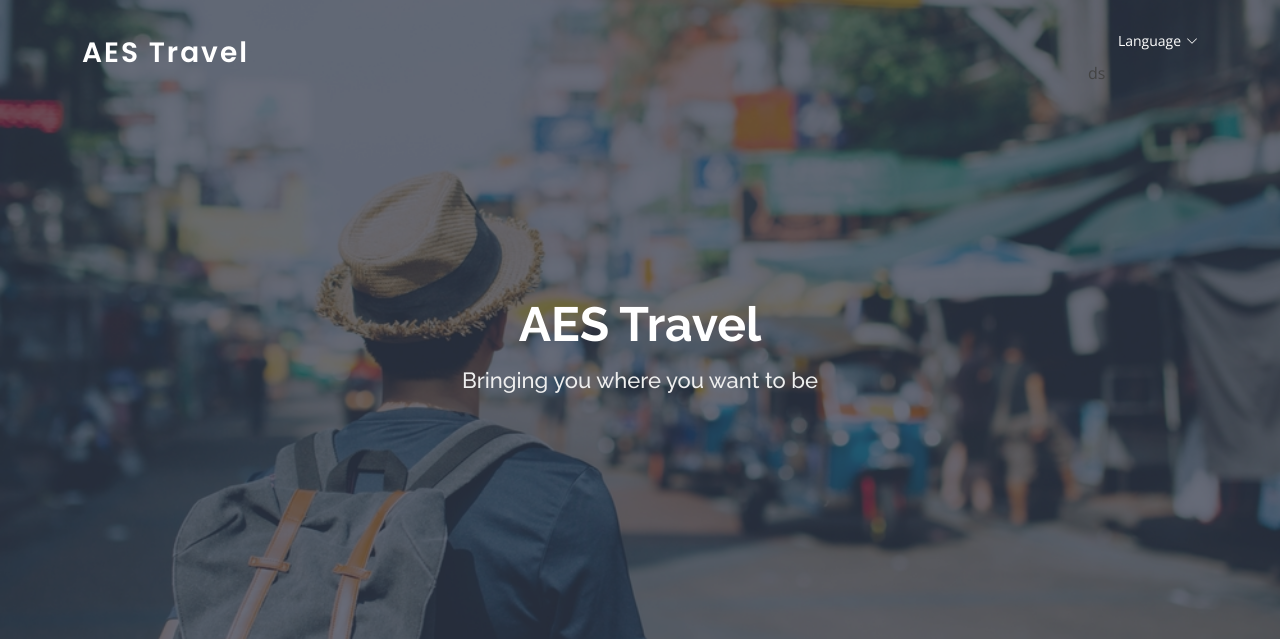
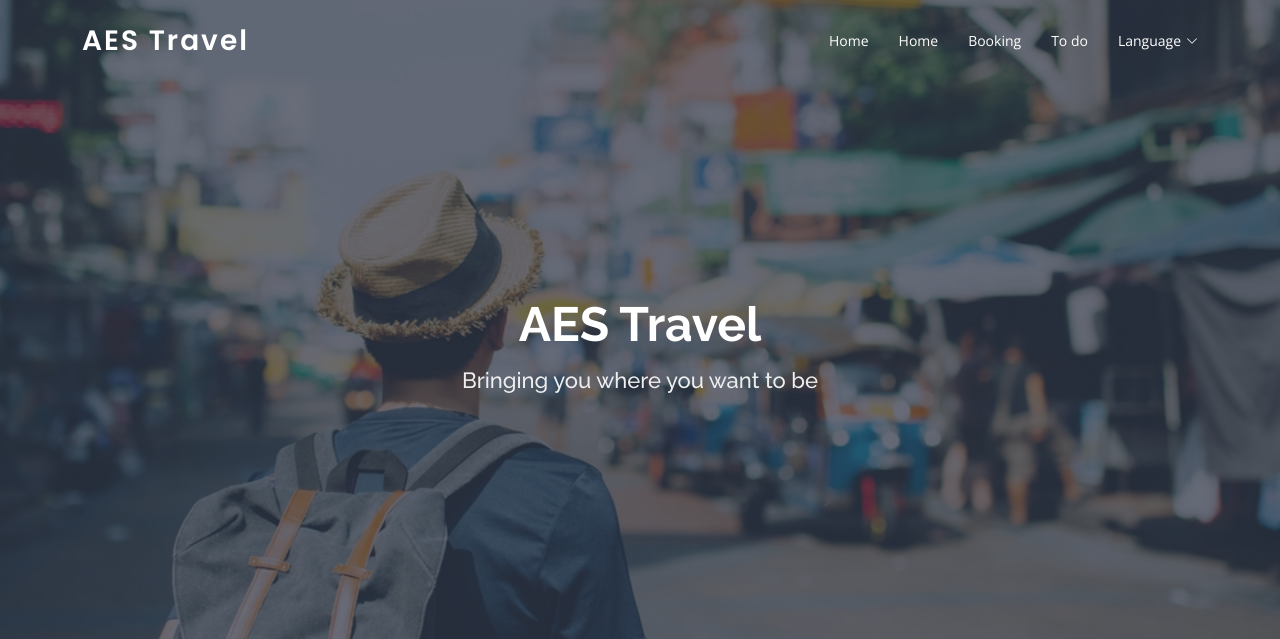
Before and after one commit to ErnestDecina/sdev2004-ca-website, a Flask app: page /ko/todo in a window 1280 px wide. Shown: the top 639 px of the page. Run offline with Flask 3, Linux system fonts and the light colour scheme; some libraries are stand-ins or nearby versions.

Commit message:
Fixed Header

```diff
--- a/sdev2004-ca-website/app/templates/layouts/header.html
+++ b/sdev2004-ca-website/app/templates/layouts/header.html
@@ -7,16 +7,34 @@
             <h1 class="logo"><a href="{{ url_for('ko_home') }}">{{_("Vist Korea")}}</a></h1>
             <nav class="navbar" id="navbar">
                 <ul>
-
+                    {% if country_selector == "ko" %}
                         {% if lang_code == "ko" %}
                             <li><a class="active" href="{{ url_for('ko_home') }}">{{_("Home")}}</a></li>
                         {% elif lang_code == "sv"%}
-                        <li><a class="nav-link scrollto" href="{{ url_for('sv_home') }}">{{_("Home")}}</a></li>
-                        <li><a class="nav-link scrollto" href="{{ url_for('sv_booking') }}">{{_("Booking")}}</a></li>
-                        <li><a class="nav-link scrollto" href="{{ url_for('sv_todo') }}">{{_("To do")}}</a></li>
-                        <li><a class="nav-link scrollto" href="#">{{_("Contact")}}</a></li>
+                            <li><a class="nav-link scrollto" href="{{ url_for('ko_home') }}">{{_("Home")}}</a></li>
+                            <li><a class="nav-link scrollto" href="{{ url_for('ko_booking') }}">{{_("Booking")}}</a></li>
+                            <li><a class="nav-link scrollto" href="{{ url_for('ko_todo') }}">{{_("To do")}}</a></li>
                         {% elif lang_code == "en" %}
                             <li><a class="nav-link scrollto" href="{{ url_for('index') }}">{{_("Home")}}</a></li>
+                        {% endif %}
+                    {% elif country_selector == "sv" %}
+                        {% if lang_code == "ko" %}
+                            <li><a class="active" href="{{ url_for('ko_home') }}">{{_("Home")}}</a></li>
+                        {% elif lang_code == "sv"%}
+                            <li><a class="nav-link scrollto" href="{{ url_for('ko_home') }}">{{_("Home")}}</a></li>
+                            <li><a class="nav-link scrollto" href="{{ url_for('ko_booking') }}">{{_("Booking")}}</a></li>
+                            <li><a class="nav-link scrollto" href="{{ url_for('ko_todo') }}">{{_("To do")}}</a></li>
+                        {% elif lang_code == "en" %}
+                            <li><a class="nav-link scrollto" href="{{ url_for('index') }}">{{_("Home")}}</a></li>
+                            <li><a class="nav-link scrollto" href="{{ url_for('en_home') }}">{{_("Home")}}</a></li>
+                            <li><a class="nav-link scrollto" href="{{ url_for('en_booking') }}">{{_("Booking")}}</a></li>
+                            <li><a class="nav-link scrollto" href="{{ url_for('en_todo') }}">{{_("To do")}}</a></li>
+                        {% endif %}
+                    {% elif country_selector == "en" %}
+                            <li><a class="nav-link scrollto" href="{{ url_for('index') }}">{{_("Home")}}</a></li>
+                            <li><a class="nav-link scrollto" href="{{ url_for('ko_home') }}">{{_("Home")}}</a></li>
+                            <li><a class="nav-link scrollto" href="{{ url_for('ko_booking') }}">{{_("Booking")}}</a></li>
+                            <li><a class="nav-link scrollto" href="{{ url_for('ko_todo') }}">{{_("To do")}}</a></li>
                     {% endif %}
                     <li class="dropdown"><a href="#"><span>{{_("Language")}}</span> <i class="bi bi-chevron-down"></i></a>
                         <ul>
@@ -44,15 +62,30 @@
 
             <nav class="navbar" id="navbar">
                 <ul>
+                    {% if country_selector == "ko" %}
                         {% if lang_code == "ko" %}
-                        <li><a class="nav-link scrollto activ" href="{{ url_for('ko_home') }}">{{_("Home")}}</a></li>
+                            <li><a class="active" href="{{ url_for('ko_home') }}">{{_("Home")}}</a></li>
+                        {% elif lang_code == "sv"%}
+                            <li><a class="nav-link scrollto" href="{{ url_for('ko_home') }}">{{_("Home")}}</a></li>
+                            <li><a class="nav-link scrollto" href="{{ url_for('ko_booking') }}">{{_("Booking")}}</a></li>
+                            <li><a class="nav-link scrollto" href="{{ url_for('ko_todo') }}">{{_("To do")}}</a></li>
+                        {% elif lang_code == "en" %}
+                            <li><a class="nav-link scrollto" href="{{ url_for('index') }}">{{_("Home")}}</a></li>
+                        {% endif %}
+                    {% elif country_selector == "sv" %}
+                        {% if lang_code == "ko" %}
+                            <li><a class="active" href="{{ url_for('ko_home') }}">{{_("Home")}}</a></li>
                         {% elif lang_code == "sv"%}
                             <li><a class="nav-link scrollto" href="{{ url_for('sv_home') }}">{{_("Home")}}</a></li>
                             <li><a class="nav-link scrollto" href="{{ url_for('sv_booking') }}">{{_("Booking")}}</a></li>
                             <li><a class="nav-link scrollto" href="{{ url_for('sv_todo') }}">{{_("To do")}}</a></li>
-                        <li><a class="nav-link scrollto" href="#">{{_("Contact")}}</a></li>
                         {% elif lang_code == "en" %}
-                        <li><a class="nav-link scrollto activ" href="{{ url_for('index') }}">{{_("Home")}}</a></li>
+                            <li><a class="nav-link scrollto" href="{{ url_for('index') }}">{{_("Home")}}</a></li>
+                            <li><a class="nav-link scrollto" href="{{ url_for('sv_home') }}">{{_("Home")}}</a></li>
+                            <li><a class="nav-link scrollto" href="{{ url_for('sv_booking') }}">{{_("Booking")}}</a></li>
+                            <li><a class="nav-link scrollto" href="{{ url_for('sv_todo') }}">{{_("To do")}}</a></li>
+                        {% endif %}
+                    {% elif country_selector == "en" %}
                     {% endif %}
                     <li class="dropdown"><a href="#"><span>{{_("Language Selector")}}</span> <i class="bi bi-chevron-down"></i></a>
                         <ul>
@@ -77,7 +110,37 @@
 
             <nav class="navbar" id="navbar">
                 <ul>
-                    <li class="dropdown"><a href="#"><span>{{_("Language")}}</span> <i class="bi bi-chevron-down"></i></a>ds
+                    {% if country_selector == "ko" %}
+                        {% if lang_code == "ko" %}
+                            <li><a class="active" href="{{ url_for('ko_home') }}">{{_("Home")}}</a></li>
+                        {% elif lang_code == "sv"%}
+                            <li><a class="nav-link scrollto" href="{{ url_for('ko_home') }}">{{_("Home")}}</a></li>
+                            <li><a class="nav-link scrollto" href="{{ url_for('ko_booking') }}">{{_("Booking")}}</a></li>
+                            <li><a class="nav-link scrollto" href="{{ url_for('ko_todo') }}">{{_("To do")}}</a></li>
+                        {% elif lang_code == "en" %}
+                            <li><a class="nav-link scrollto" href="{{ url_for('index') }}">{{_("Home")}}</a></li>
+                            <li><a class="nav-link scrollto" href="{{ url_for('ko_home') }}">{{_("Home")}}</a></li>
+                            <li><a class="nav-link scrollto" href="{{ url_for('ko_booking') }}">{{_("Booking")}}</a></li>
+                            <li><a class="nav-link scrollto" href="{{ url_for('ko_todo') }}">{{_("To do")}}</a></li>
+                        {% endif %}
+
+                    {% elif country_selector == "sv" %}
+                        {% if lang_code == "ko" %}
+                            <li><a class="active" href="{{ url_for('ko_home') }}">{{_("Home")}}</a></li>
+                        {% elif lang_code == "sv"%}
+                            <li><a class="nav-link scrollto" href="{{ url_for('sv_home') }}">{{_("Home")}}</a></li>
+                            <li><a class="nav-link scrollto" href="{{ url_for('sv_booking') }}">{{_("Booking")}}</a></li>
+                            <li><a class="nav-link scrollto" href="{{ url_for('sv_todo') }}">{{_("To do")}}</a></li>
+                        {% elif lang_code == "en" %}
+                            <li><a class="nav-link scrollto" href="{{ url_for('index') }}">{{_("Home")}}</a></li>
+                            <li><a class="nav-link scrollto" href="{{ url_for('sv_home') }}">{{_("Home")}}</a></li>
+                            <li><a class="nav-link scrollto" href="{{ url_for('sv_booking') }}">{{_("Booking")}}</a></li>
+                            <li><a class="nav-link scrollto" href="{{ url_for('sv_todo') }}">{{_("To do")}}</a></li>
+                        {% endif %}
+                    {% elif country_selector == "en" %}
+
+                    {% endif %}
+                    <li class="dropdown"><a href="#"><span>{{_("Language")}}</span> <i class="bi bi-chevron-down"></i></a>
                         <ul>
                             <li><a href="{{ url_for('set_language', lang_code='en') }}">{{_('English')}}</a></li>
                             <li><a href="{{ url_for('set_language', lang_code='ko') }}">{{_('Korean')}}</a></li>
```
Lines whose indentation alone changed are shown as unchanged.
